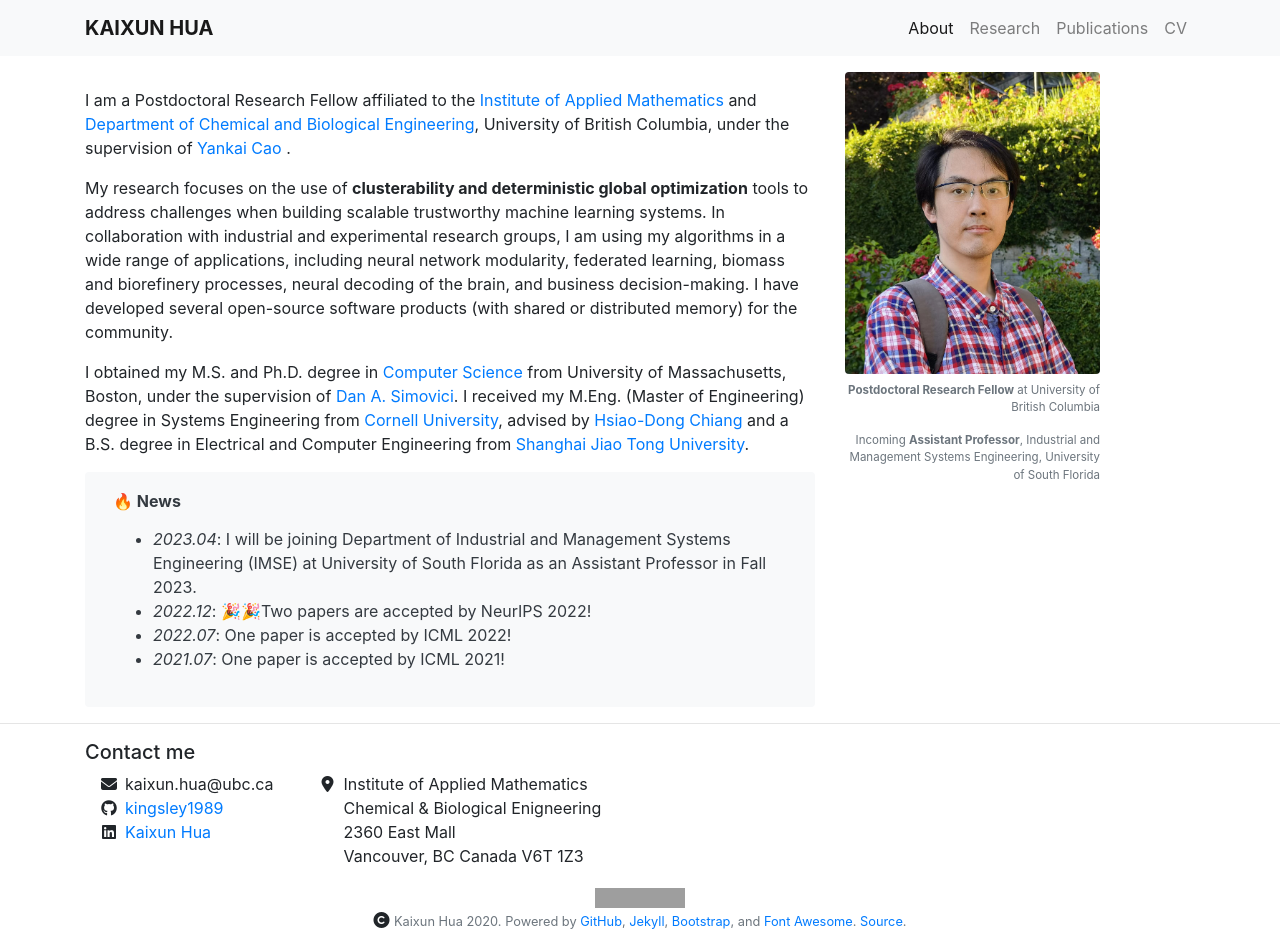
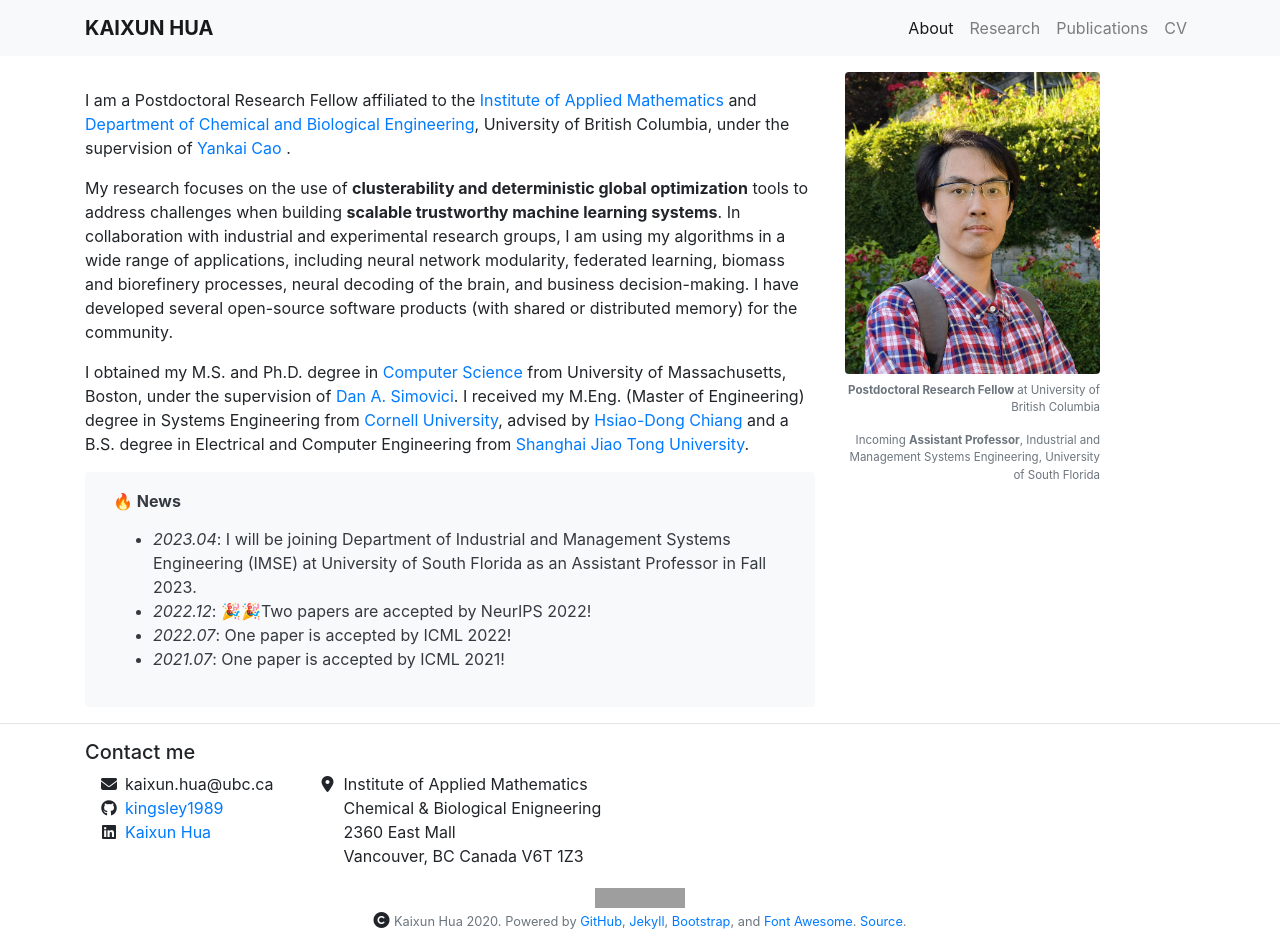
Before and after one commit to kingsley1989/kingsley1989.github.io, a Jekyll site: the page built from index.md, in a window 1280 px wide. Built offline with Jekyll 4.4.1, drawn with Linux system fonts in a browser that asks for light colours; nearby versions of some CDN libraries; grey boxes are pictures that could not be loaded.

```diff
--- a/index.md
+++ b/index.md
@@ -5,7 +5,7 @@ layout: about
 about_me: |
   I am a Postdoctoral Research Fellow affiliated to the [Institute of Applied Mathematics](https://www.iam.ubc.ca/) and [Department of Chemical and Biological Engineering](https://www.chbe.ubc.ca), University of British Columbia, under the supervision of [Yankai Cao](https://optimal.chbe.ubc.ca) .
 
-  My research focuses on the use of **clusterability and deterministic global optimization** tools to address challenges when building scalable trustworthy machine learning systems. In collaboration with industrial and experimental research groups, I am using my algorithms in a wide range of applications, including neural network modularity, federated learning, biomass and biorefinery processes, neural decoding of the brain, and business decision-making. I have developed several open-source software products (with shared or distributed memory) for the community.
+  My research focuses on the use of **clusterability and deterministic global optimization** tools to address challenges when building **scalable trustworthy machine learning systems**. In collaboration with industrial and experimental research groups, I am using my algorithms in a wide range of applications, including neural network modularity, federated learning, biomass and biorefinery processes, neural decoding of the brain, and business decision-making. I have developed several open-source software products (with shared or distributed memory) for the community.
 
   I obtained my M.S. and Ph.D. degree in [Computer Science](http://www.cs.umb.edu) from University of Massachusetts, Boston, under the supervision of [Dan A. Simovici](https://www.cs.umb.edu/~dsim/). I received my M.Eng. (Master of Engineering) degree in Systems Engineering from [Cornell University](www.cornell.edu), advised by [Hsiao-Dong Chiang](https://www.engineering.cornell.edu/faculty-directory/hsiao-dong-chiang) and a B.S. degree in Electrical and Computer Engineering from [Shanghai Jiao Tong University](www.sjtu.edu.cn).
 
```
